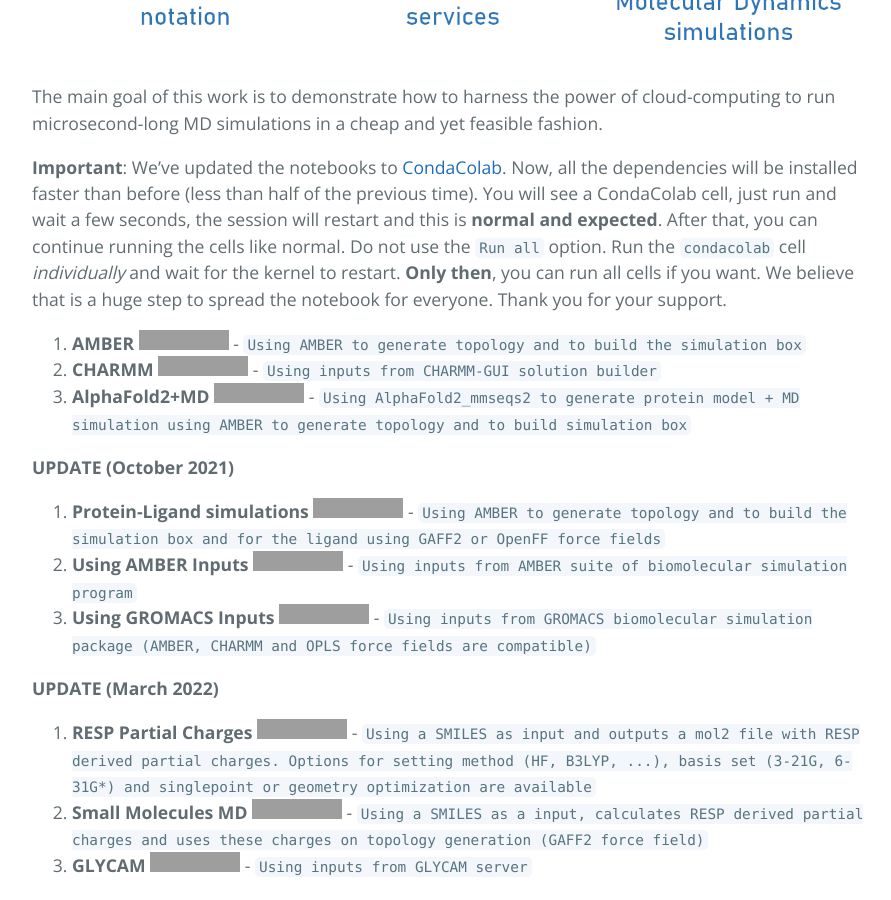
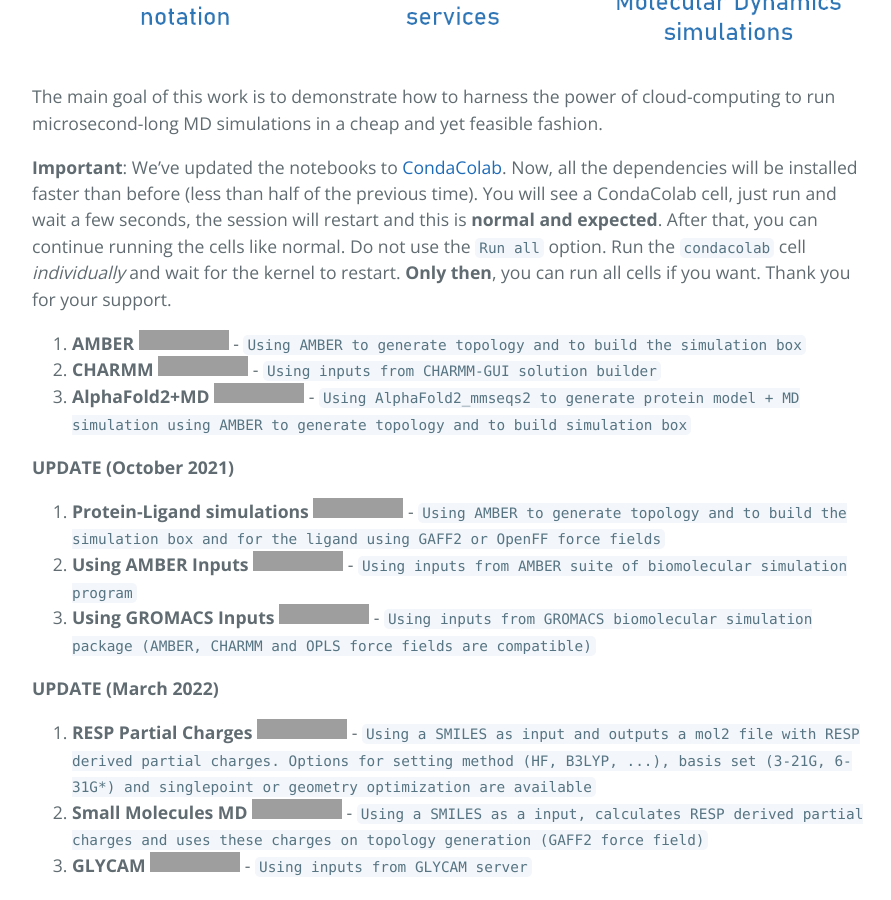
Before and after one commit to pablo-arantes/making-it-rain, a Jekyll site: the page built from index.md, in a window 1280 px wide and 900 px high, scrolled down 1049 px, cut to the strip 0-900 px from the top of the window. Shown: the whole strip, without its empty margins (192-1083 px from the left). Built offline with Jekyll 4.4.1, drawn with Linux system fonts in a browser that asks for light colours; our own code applies the rules of GitHub Pages for plain Markdown files; the repository's description, which GitHub fills in, is left out; grey boxes are pictures that could not be loaded.

Commit message:
Update index.md

```diff
--- a/index.md
+++ b/index.md
@@ -8,7 +8,7 @@
 
 The main goal of this work is to demonstrate how to harness the power of cloud-computing to run microsecond-long MD simulations in a cheap and yet feasible fashion.
 
-**Important**: We've updated the notebooks to [CondaColab](https://github.com/conda-incubator/condacolab). Now, all the dependencies will be installed faster than before (less than half of the previous time). You will see a CondaColab cell, just run and wait a few seconds, the session will restart and this is **normal and expected**. After that, you can continue running the cells like normal. Do not use the `Run all` option. Run the `condacolab` cell _individually_ and wait for the kernel to restart. **Only then**, you can run all cells if you want. We believe that is a huge step to spread the notebook for everyone. Thank you for your support.
+**Important**: We've updated the notebooks to [CondaColab](https://github.com/conda-incubator/condacolab). Now, all the dependencies will be installed faster than before (less than half of the previous time). You will see a CondaColab cell, just run and wait a few seconds, the session will restart and this is **normal and expected**. After that, you can continue running the cells like normal. Do not use the `Run all` option. Run the `condacolab` cell _individually_ and wait for the kernel to restart. **Only then**, you can run all cells if you want. Thank you for your support.
 
 1. **AMBER** [![Open In Colab](https://colab.research.google.com/assets/colab-badge.svg)](https://colab.research.google.com/github/pablo-arantes/Making-it-rain/blob/main/Amber.ipynb)  - `Using AMBER to generate topology and to build the simulation box`
 2. **CHARMM** [![Open In Colab](https://colab.research.google.com/assets/colab-badge.svg)](https://colab.research.google.com/github/pablo-arantes/Making-it-rain/blob/main/CHARMM_GUI.ipynb) - `Using inputs from CHARMM-GUI solution builder`
```
